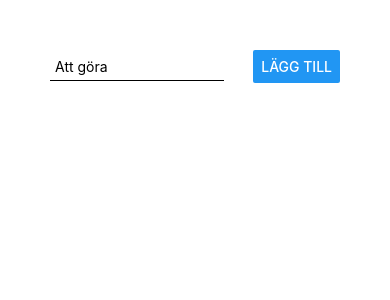
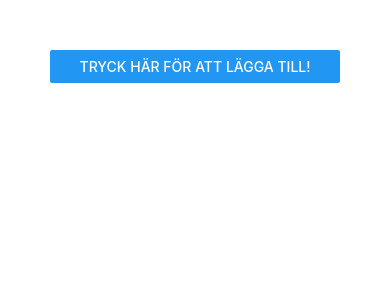
Before and after one commit to rob9099/first-react-native-app, a React Native app: screen / in a window 390 px wide. Shown: the top 300 px of the page. Built offline with nearby package versions, Linux system fonts and the light colour scheme.

Commit message:
löst radera problemet + lagt till modal

```diff
--- a/App.js
+++ b/App.js
@@ -1,6 +1,6 @@
 import { StatusBar } from "expo-status-bar";
 import React, { useState } from "react";
-import { StyleSheet, Text, View, TextInput, Button, FlatList } from "react-native";
+import { StyleSheet, View, Button, FlatList } from "react-native";
 import ToDoItems from "./components/ToDoItems";
 import ToDoInput from "./components/ToDoInput";
 
@@ -9,26 +9,19 @@ export default function App() {
 
 
   const [toDoList, setToDoList] = useState([]);
-  var test = []
+  const [startButton, setStartButton] = useState(false)
 
 
-  const addToDoHandler = toDoProps => {
-    console.log(toDoProps);
-    //setToDoList(currentArray => [...currentArray, {key: Math.random().toString(), value: toDoProps}])
-    setToDoList(currentArray => [...currentArray, toDoProps])
-    //setToDoList([...toDoList, toDoProps])
-    //setToDoList({ toDoList: [...this.state.toDoList, toDoProps] })
-    /*setToDoList(
-       {myArray: [...toDoList.myArray, toDoProps]}
-    )*/
-    //var myNewArray = toDoList.slice();
-    //myNewArray.push(toDoProps)
-    //setToDoList(toDoList => [toDoProps,...toDoList] );
-    //console.log(myNewArray)
-    //setToDoList([myNewArray])
-    //setToDoList((curArr) => {return curArr.concat(toDoProps)})
-    //setToDoList(test.push(toDoProps))
-    console.log(toDoList)
+  const addToDoHandler = toDoItemProps => {
+    setToDoList(currentArray => [...currentArray, {key: Math.random().toString(), value: toDoItemProps}]);
+    setStartButton(false)
+  }
+
+
+  const deleteToDoItemHandler = toDoKey => {
+    setToDoList(currentArray => {
+      return currentArray.filter((toDoItem) => toDoItem.key !== toDoKey)
+    })
   }
 
 
@@ -36,14 +29,12 @@ export default function App() {
 
   return (
     <View style={styles.screen}>
-      <ToDoInput onAddToDoHandler={addToDoHandler}/>
-
-        <FlatList data={toDoList} renderItem={toDo => <ToDoItems />}/>
+      <Button title='Tryck här för att lägga till!' onPress={() => setStartButton(true)}/>
+      <ToDoInput visible={startButton} onAddToDoHandler={addToDoHandler}/>
+      <FlatList data={toDoList} renderItem={toDo => <ToDoItems title={toDo.item} onDelete={deleteToDoItemHandler}/>}/>
     </View>
   );
 }
-
-
 
 
 
--- a/components/ToDoInput.js
+++ b/components/ToDoInput.js
@@ -1,6 +1,6 @@
 import React from 'react'
 import { useState } from 'react'
-import {View, TextInput, StyleSheet, Button} from 'react-native'
+import {View, TextInput, StyleSheet, Button, Modal} from 'react-native'
 
 
 
@@ -11,11 +11,12 @@ const ToDoInput = props => {
 
 
     const newToDoHandler = (enteredText) => {
-    setNewToDo(enteredText)
+    setNewToDo(enteredText);
     }
 
 
   return (
+    <Modal visible={props.visible} animationType='slide'>
       <View style={styles.inputcontainer}>
         <TextInput
             placeholder="Att göra"
@@ -23,8 +24,9 @@ const ToDoInput = props => {
             onChangeText={newToDoHandler}
             value={newToDo}
           />
-      <Button title="Lägg till" onPress={() => props.onAddToDoHandler(newToDo)}/>
+        <Button title="lägg till" onPress={() => props.onAddToDoHandler(newToDo)}/>
       </View>
+    </Modal>
   )
 }
 
@@ -34,8 +36,8 @@ const ToDoInput = props => {
 
 const styles = StyleSheet.create({
     inputcontainer: {
-        flexDirection: "row",
-        justifyContent: "space-between",
+        flex: 1,
+        justifyContent: "center",
         alignItems: "center",
       },
       textInput: {
--- a/components/ToDoItems.js
+++ b/components/ToDoItems.js
@@ -1,11 +1,13 @@
 import React from 'react'
-import {View, Text, StyleSheet} from 'react-native'
+import {View, Text, StyleSheet, TouchableOpacity} from 'react-native'
 
 const ToDoItems = props => {
   return (
-    <View style={styles.listItem}>
-        <Text>{props.children}</Text>
-    </View>
+    <TouchableOpacity onPress={() => props.onDelete(props.title.key)}>
+      <View style={styles.listItem}>
+          <Text>{props.title.value}</Text>
+      </View>
+    </TouchableOpacity>
   )
 }
 
```
Also changed, not shown: package.json (+9 -7 lines), assets/logo.gif (added), 1 other file (tests, documents, lock files or other folders). Lines whose indentation alone changed are shown as unchanged.
